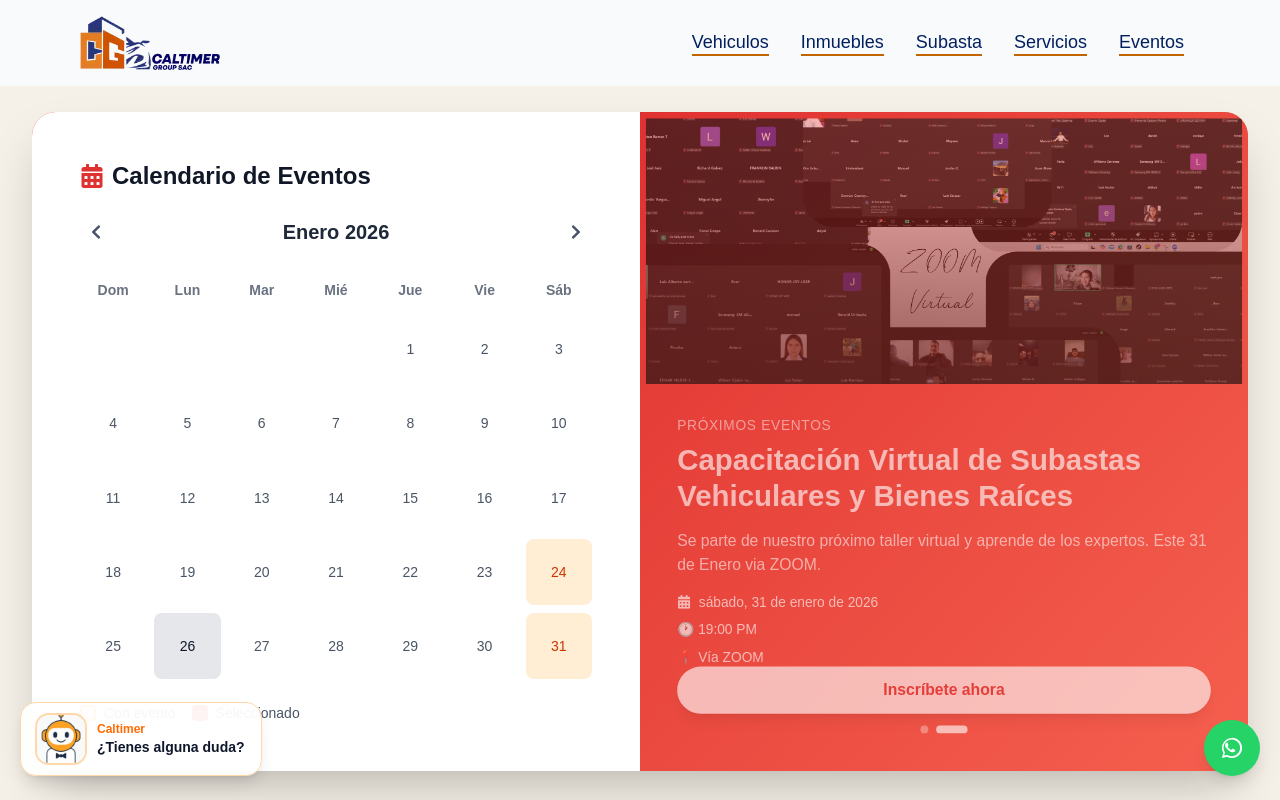
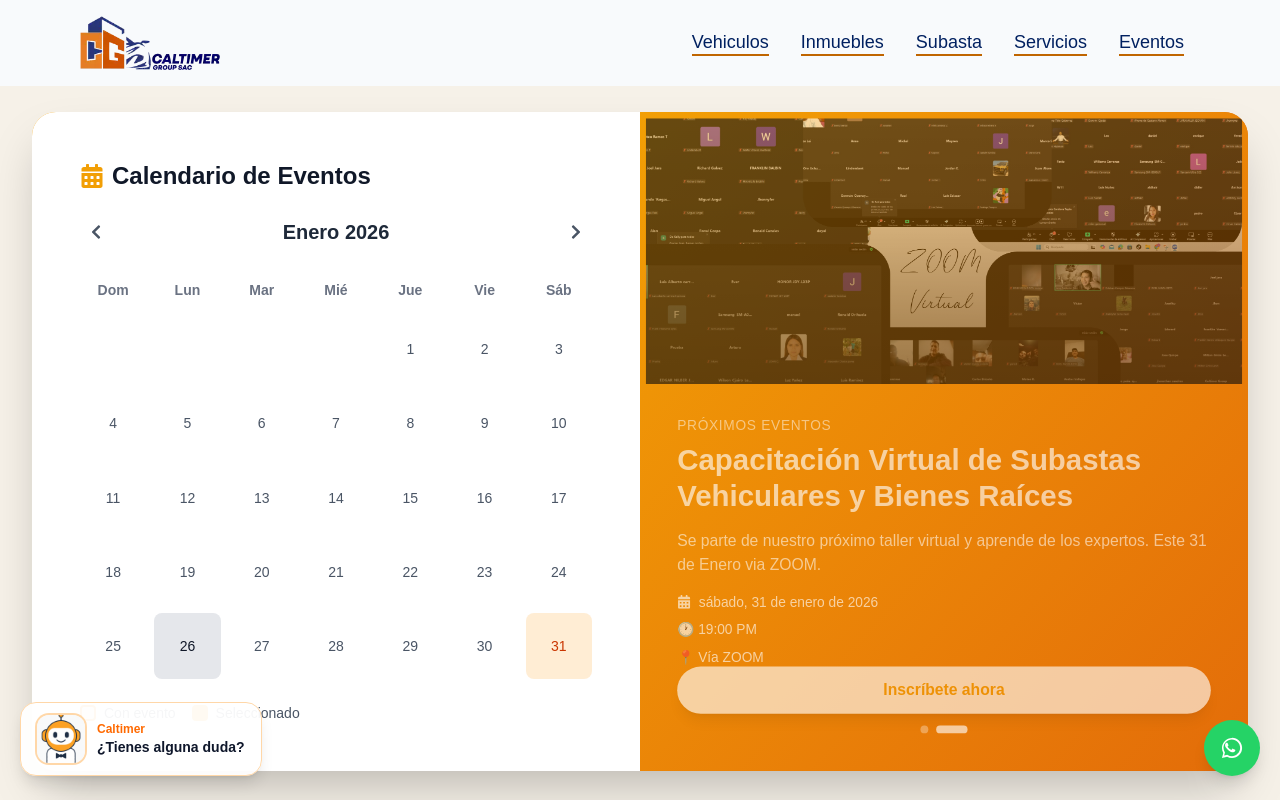
Before and after one commit to xxricardoxx100/caltimer, a Next.js app: page /eventos in a window 1280 px wide. Shown: the top 800 px of the page. Built offline with nearby package versions, Linux system fonts and the light colour scheme.

Commit message:
actualizacion

```diff
--- a/src/app/components/eventos/EventCalendar.jsx
+++ b/src/app/components/eventos/EventCalendar.jsx
@@ -4,14 +4,17 @@ import { motion, AnimatePresence } from "framer-motion";
 import Image from "next/image";
 import { FaCalendarAlt, FaChevronLeft, FaChevronRight } from "react-icons/fa";
 
+// ============================================
+// AGREGAR O QUITAR EVENTOS AQUÍ
+// ============================================
 const eventos = [
   {
     id: 1,
-    fecha: "2026-01-24",
+    fecha: "2026-01-31", // Formato: YYYY-MM-DD
     titulo: "Capacitación Presencial de Subastas Vehiculares y Bienes Raíces",
-    descripcion: "Se parte de nuestro próximo taller presencial y aprende de los expertos. Este 24 de Enero en La Molina, Lima.",
+    descripcion: "Se parte de nuestro próximo taller presencial y aprende de los expertos. Este 31 de Enero en La Molina, Lima.",
     imagen: "/eventos/eventopresencial1.jpg",
-    hora: "18:00 PM",
+    hora: "19:00 PM",
     lugar: "La Molina, Lima",
   },
   {
@@ -32,7 +35,9 @@ const eventos = [
     hora: "10:00 AM",
     lugar: "Plataforma Virtual",
   },
+  // Agrega más eventos aquí siguiendo el mismo formato
 ];
+// ============================================
 
 const waNumber = "51931516694";
 const buildWaUrl = (evento) => {
@@ -128,7 +133,7 @@ export default function EventCalendar() {
 
   return (
     <motion.div
-      className="bg-gradient-to-r from-[#e03131] to-[#f55f4e] rounded-3xl shadow-2xl overflow-hidden"
+      className="bg-gradient-to-r from-[#F29F05] to-[#E36C09] rounded-3xl shadow-2xl overflow-hidden"
       initial={{ opacity: 0, y: 40 }}
       whileInView={{ opacity: 1, y: 0 }}
       transition={{ duration: 0.7 }}
@@ -139,7 +144,7 @@ export default function EventCalendar() {
         <div className="p-8 md:p-12 bg-white text-gray-900">
           <div className="flex items-center justify-between mb-6">
             <h3 className="text-2xl font-bold text-gray-900 flex items-center gap-2">
-              <FaCalendarAlt className="text-[#e03131]" />
+              <FaCalendarAlt className="text-[#F29F05]" />
               Calendario de Eventos
             </h3>
           </div>
@@ -194,7 +199,7 @@ export default function EventCalendar() {
                       className={`w-full h-full rounded-lg flex items-center justify-center text-sm font-medium transition ${
                         hayEvento
                           ? esSeleccionado
-                            ? "bg-[#e03131] text-white scale-105 shadow-lg"
+                            ? "bg-[#F29F05] text-white scale-105 shadow-lg"
                             : "bg-orange-100 text-orange-700 hover:bg-orange-200 hover:scale-105 cursor-pointer"
                           : esDiaActual
                           ? "bg-gray-200 text-gray-900 font-bold"
@@ -218,14 +223,14 @@ export default function EventCalendar() {
               <span className="text-gray-600">Con evento</span>
             </div>
             <div className="flex items-center gap-2">
-              <div className="w-4 h-4 rounded bg-[#e03131]"></div>
+              <div className="w-4 h-4 rounded bg-[#F29F05]"></div>
               <span className="text-gray-600">Seleccionado</span>
             </div>
           </div>
         </div>
 
         {/* Evento - Lado Derecho */}
-        <div className="relative min-h-[500px] lg:min-h-[600px] bg-gradient-to-br from-[#e03131] to-[#f55f4e]">
+        <div className="relative min-h-[500px] lg:min-h-[600px] bg-gradient-to-br from-[#F29F05] to-[#E36C09]">
           <AnimatePresence mode="wait">
             {eventoMostrado ? (
               <motion.div
@@ -281,7 +286,7 @@ export default function EventCalendar() {
                       href={buildWaUrl(eventoMostrado)}
                       target="_blank"
                       rel="noreferrer"
-                      className="block text-center rounded-full bg-white text-[#e03131] px-6 py-3 font-semibold shadow-lg hover:-translate-y-0.5 transition"
+                      className="block text-center rounded-full bg-white text-[#F29F05] px-6 py-3 font-semibold shadow-lg hover:-translate-y-0.5 transition"
                     >
                       Inscríbete ahora
                     </a>
```
